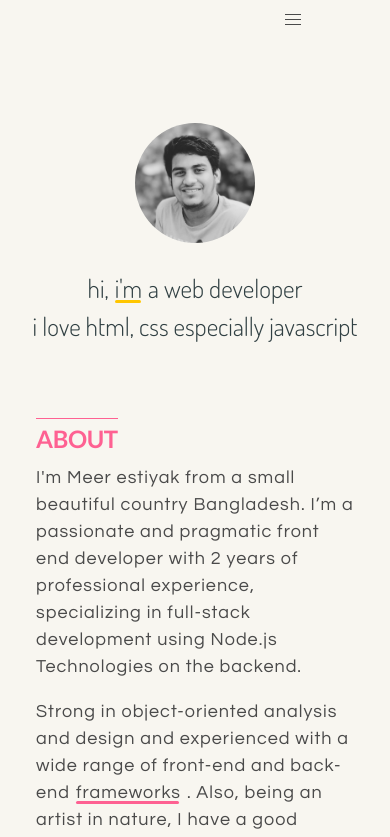
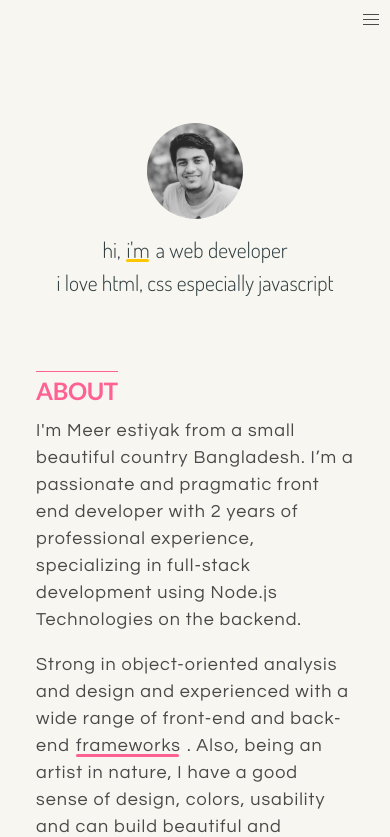
Before and after one commit to mmestiyak/portfolio, a React (Create React App) app: page / in a window 390 px wide. Shown: the top 837 px of the page. Built offline with nearby package versions, Linux system fonts and the light colour scheme.

Commit message:
bit responsive

```diff
--- a/src/styles/_hero.scss
+++ b/src/styles/_hero.scss
@@ -4,13 +4,12 @@
   justify-content: center;
   align-items: center;
   h2 {
-    font-size: 3vmax;
+    font-size: 2.5rem;
     font-family: "Dosis", sans-serif;
     text-transform: lowercase;
   }
   h2:first-of-type {
-    font-size: 3vmax;
-    margin-top: 2rem;
+    margin-top: 1rem;
   }
   img {
     width: 10rem;
@@ -31,14 +30,14 @@
   }
 }
 
-@media (max-width: 355px) {
+@media (max-width: 423px) {
   .hero {
     h2 {
-      font-size: 2.5vmax;
-      &:first-of-type {
-        font-size: 2.5vmax;
-        margin-top: 2rem;
-      }
+      font-size: 1.8rem;
+    }
+    img {
+      width: 8rem;
+      height: 8rem;
     }
   }
 }
--- a/src/styles/_navbar.scss
+++ b/src/styles/_navbar.scss
@@ -10,7 +10,6 @@
   .navbar-menu {
     justify-content: center;
   }
-
   .navbar-item {
     a {
       font-size: 1.5rem;
@@ -26,8 +25,11 @@
   .navbar {
     .container {
       border: none;
-      width: 100%;
+      max-width: 100%;
       margin-top: 0;
+    }
+    .navbar-menu {
+      justify-content: flex-end;
     }
   }
 }
```
